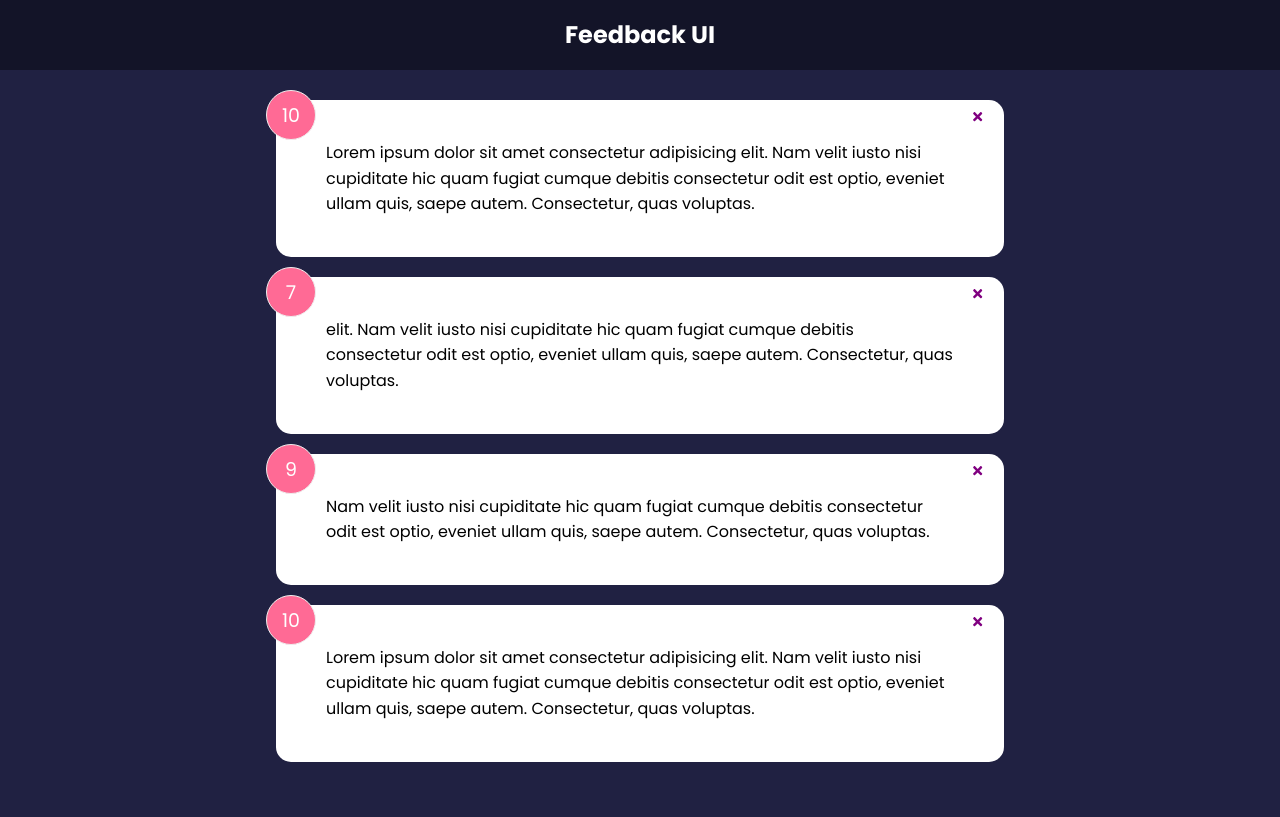
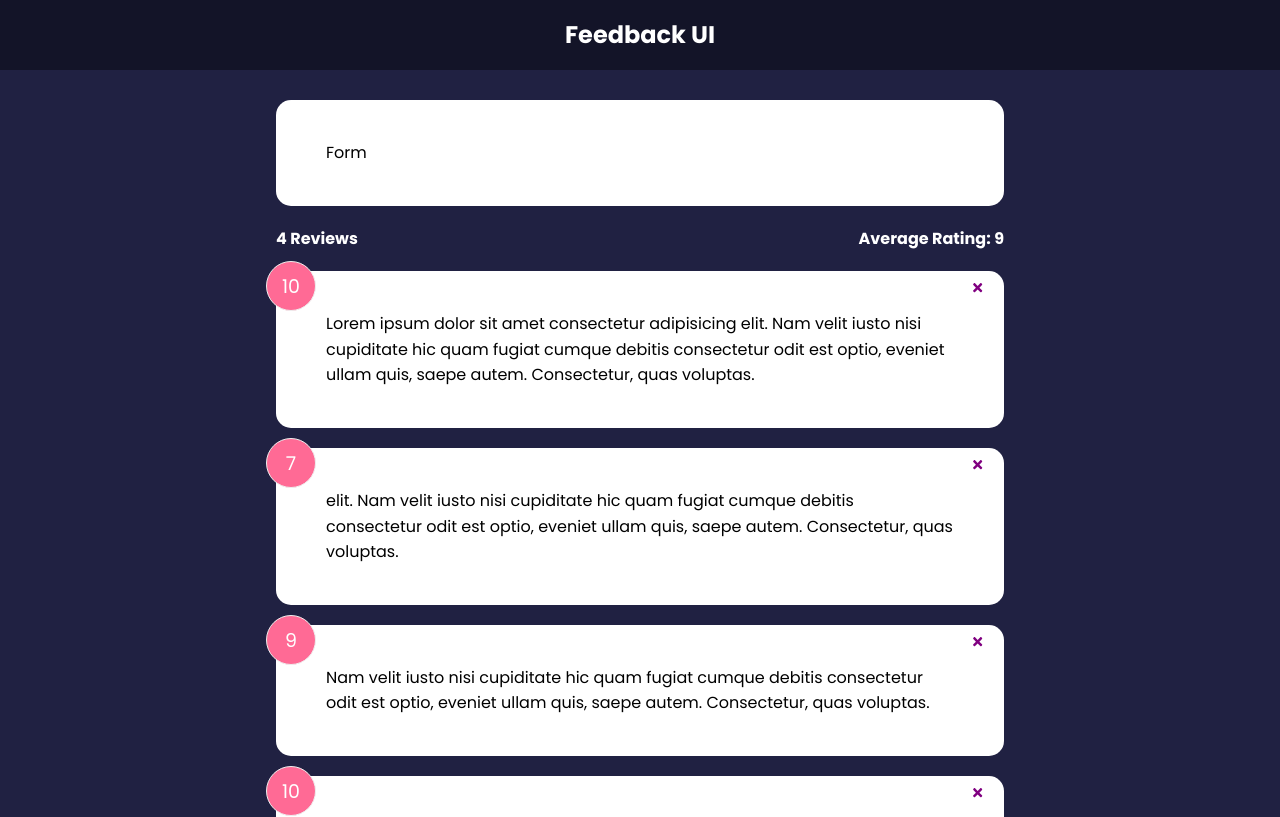
Before and after one commit to ImagenMan/feedback_app, a React (Create React App) app: page / in a window 1280 px wide. Shown: the top 817 px of the page. Built offline with nearby package versions, Linux system fonts and the light colour scheme.

Commit message:
adding form input

```diff
--- a/src/App.js
+++ b/src/App.js
@@ -2,6 +2,8 @@
 import Header  from "./components/Header"
 import FeedbackList from "./components/FeedbackList"
 import FeedbackData from './data/FeedbackData'
+import FeedbackStats from './components/FeedbackStats'
+import FeedbackForm from './components/FeedbackForm'
 
 function App() {
     const [feedback, setFeedback] = useState
@@ -17,6 +19,8 @@
         <>
         <Header  />
     <div className="container">
+    <FeedbackForm />
+        <FeedbackStats feedback={feedback} />
         <FeedbackList feedback={feedback}
         handleDelete={ deleteFeedback}/>
     </div>
--- /dev/null
+++ b/src/components/FeedbackForm.jsx
@@ -0,0 +1,8 @@
+import Card from "./shared/Card"
+function FeedbackForm() {
+  return (
+    <Card>Form</Card>
+  )
+}
+
+export default FeedbackForm
--- /dev/null
+++ b/src/components/FeedbackStats.jsx
@@ -0,0 +1,23 @@
+import PropTypes from 'prop-types'
+
+function FeedbackStats({feedback}) {
+    //  Calculate ratings avg
+
+    let average = feedback.reduce((acc, cur) => {
+        return acc + cur.rating
+    }, 0 ) / feedback.length
+
+    average = average.toFixed(1).replace(/[.,]0$/, '')
+
+  return (
+    <div className="feedback-stats">
+        <h4>{feedback.length} Reviews</h4>
+        <h4>Average Rating: {isNaN(average) ? 0 : average}</h4>
+    </div>
+  )
+}
+
+FeedbackStats.propTypes = {
+    feedback: PropTypes.array.isRequired,
+}
+export default FeedbackStats
```
